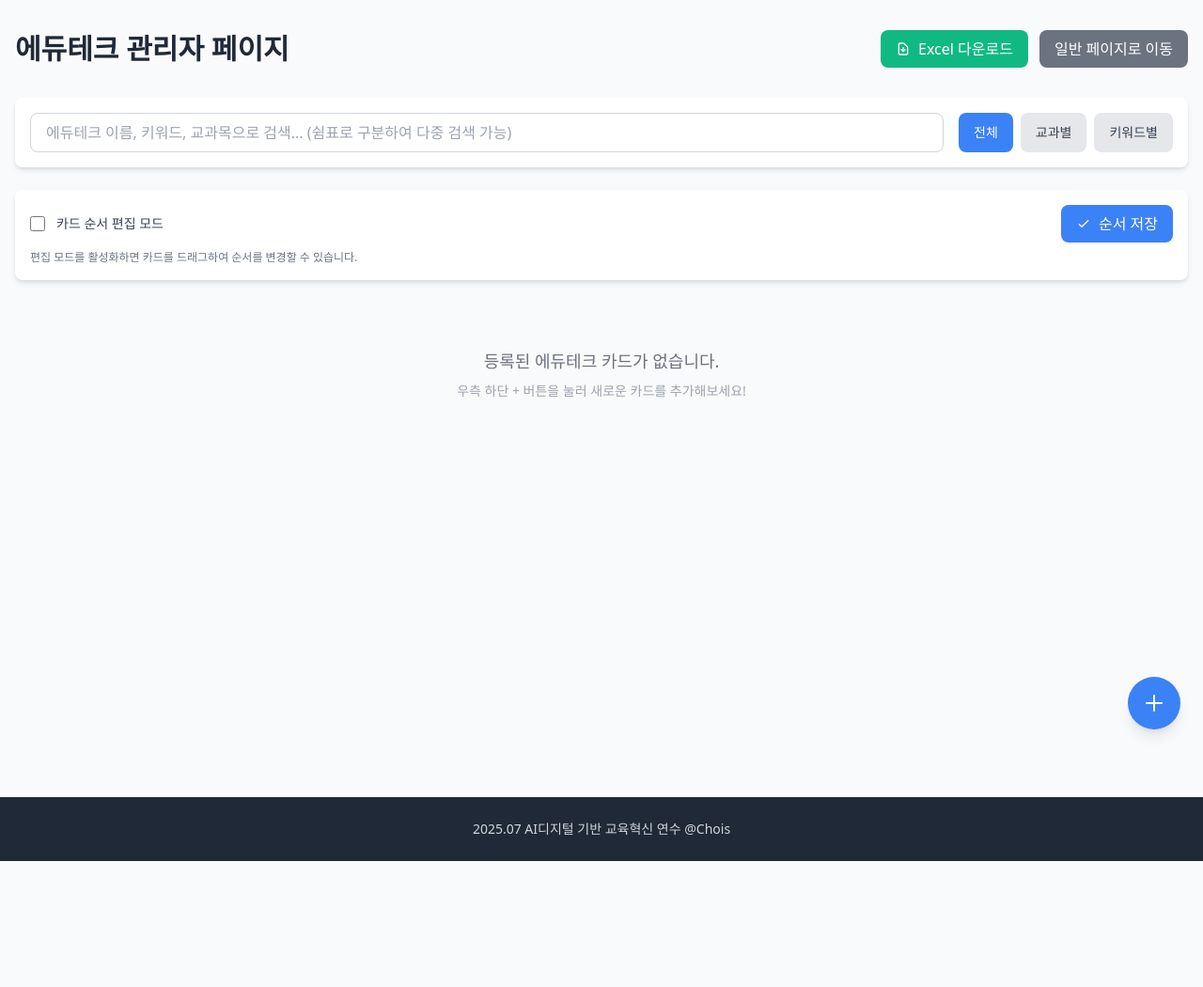
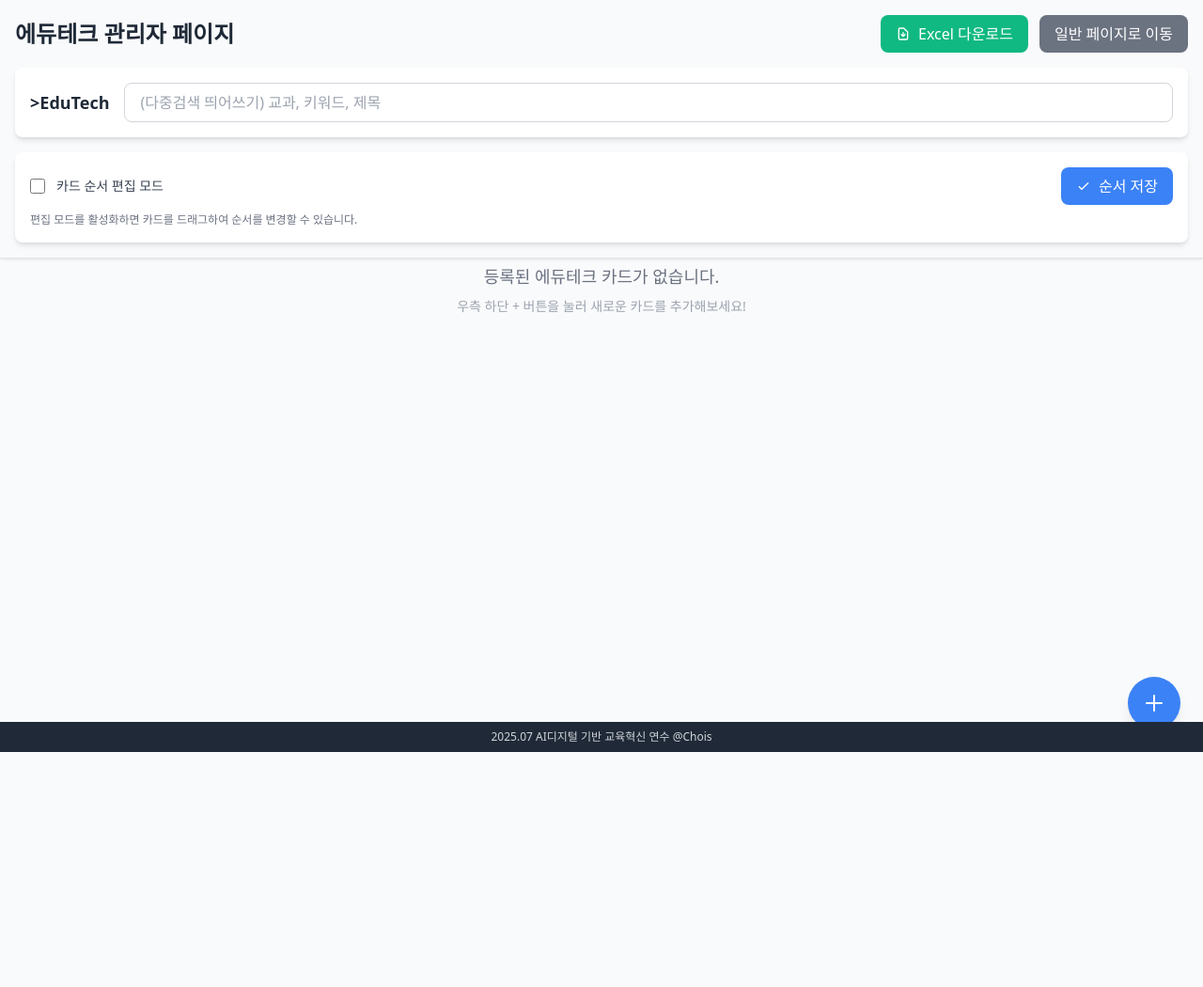
Before and after one commit to ChoisMath/edutech, a Flask app: page /admin in a window 1280 px wide. Shown: the whole page at 94% size. Before the commit the page ends 916 px from the top, so only its background shows below. Run offline with Flask 3, Linux system fonts and the light colour scheme; some libraries are stand-ins or nearby versions.

Commit message:
0722_8th

```diff
--- a/static/css/style.css
+++ b/static/css/style.css
@@ -108,3 +108,64 @@
         padding: 1rem;
     }
 }
+
+/* 고정 헤더 및 검색창 스타일 */
+.fixed-header {
+    position: fixed;
+    top: 0;
+    left: 0;
+    right: 0;
+    z-index: 1000;
+    background-color: #f9fafb;
+    border-bottom: 1px solid #e5e7eb;
+    box-shadow: 0 1px 3px 0 rgba(0, 0, 0, 0.1);
+}
+
+.fixed-search {
+    position: fixed;
+    top: 0;
+    left: 0;
+    right: 0;
+    z-index: 999;
+    background-color: #f9fafb;
+    border-bottom: 1px solid #e5e7eb;
+    box-shadow: 0 1px 3px 0 rgba(0, 0, 0, 0.1);
+}
+
+/* 콘텐츠 상단 여백 (고정 헤더/검색창 때문에) */
+.content-with-fixed-header {
+    margin-top: 200px; /* 헤더 + 검색창 높이만큼 여백 */
+}
+
+/* 고정 푸터 스타일 */
+.fixed-footer {
+    position: fixed;
+    bottom: 0;
+    left: 0;
+    right: 0;
+    z-index: 998;
+    background-color: #1f2937;
+    color: white;
+}
+
+/* 콘텐츠 하단 여백 (고정 푸터 때문에) */
+.content-with-fixed-footer {
+    margin-bottom: 50px; /* 푸터 높이만큼 여백 */
+}
+
+/* 검색바 한 줄 유지 스타일 */
+.search-container {
+    min-width: 0; /* flex-shrink 허용 */
+}
+
+.search-container .flex-shrink-0 {
+    white-space: nowrap; /* 텍스트 줄바꿈 방지 */
+}
+
+.search-container .flex-1 {
+    min-width: 0; /* input이 축소될 수 있도록 */
+}
+
+.search-container input {
+    min-width: 120px; /* 최소 너비 설정 */
+}
--- a/templates/admin.html
+++ b/templates/admin.html
@@ -1,10 +1,11 @@
 {% extends "base.html" %}
 
 {% block content %}
-<div class="min-h-screen bg-gray-50">
-    <div class="container mx-auto px-4 py-8">
-        <div class="flex justify-between items-center mb-8">
-            <h1 class="text-3xl font-bold text-gray-800">
+<!-- 고정 헤더 및 검색바 -->
+<div class="fixed-search py-4">
+    <div class="container mx-auto px-4">
+        <div class="flex justify-between items-center mb-4">
+            <h1 class="text-2xl font-bold text-gray-800">
                 에듀테크 관리자 페이지
             </h1>
             <div class="flex gap-3">
@@ -24,33 +25,24 @@
         </div>
 
         <!-- 검색바 -->
-        <div class="bg-white rounded-lg shadow-md p-4 mb-6">
-            <div class="flex flex-col md:flex-row gap-4">
+        <div class="bg-white rounded-lg shadow-md p-4 mb-4">
+            <div class="flex flex-row gap-4 items-center search-container">
+                <div class="flex-shrink-0">
+                    <span class="text-lg font-semibold text-gray-800">>EduTech</span>
+                </div>
                 <div class="flex-1">
                     <input
                         type="text"
                         id="searchInput"
-                        placeholder="에듀테크 이름, 키워드, 교과목으로 검색... (쉼표로 구분하여 다중 검색 가능)"
+                        placeholder="(다중검색 띄어쓰기) 교과, 키워드, 제목"
                         class="w-full px-4 py-2 border border-gray-300 rounded-lg focus:outline-none focus:ring-2 focus:ring-blue-500 focus:border-transparent"
                     />
-                </div>
-
-                <div class="flex gap-2">
-                    <button id="filterAll" class="px-4 py-2 rounded-lg text-sm font-medium transition-colors bg-blue-500 text-white">
-                        전체
-                    </button>
-                    <button id="filterSubject" class="px-4 py-2 rounded-lg text-sm font-medium transition-colors bg-gray-200 text-gray-700 hover:bg-gray-300">
-                        교과별
-                    </button>
-                    <button id="filterKeyword" class="px-4 py-2 rounded-lg text-sm font-medium transition-colors bg-gray-200 text-gray-700 hover:bg-gray-300">
-                        키워드별
-                    </button>
                 </div>
             </div>
         </div>
 
         <!-- 드래그 모드 컨트롤 -->
-        <div class="bg-white rounded-lg shadow-md p-4 mb-6">
+        <div class="bg-white rounded-lg shadow-md p-4">
             <div class="flex items-center justify-between">
                 <label class="flex items-center cursor-pointer">
                     <input type="checkbox" id="dragModeToggle" class="mr-3 w-4 h-4 text-blue-600 bg-gray-100 border-gray-300 rounded focus:ring-blue-500">
@@ -69,7 +61,12 @@
             </div>
             <p class="text-xs text-gray-500 mt-2">편집 모드를 활성화하면 카드를 드래그하여 순서를 변경할 수 있습니다.</p>
         </div>
+    </div>
+</div>
 
+<!-- 메인 콘텐츠 -->
+<div class="min-h-screen bg-gray-50 content-with-fixed-header content-with-fixed-footer">
+    <div class="container mx-auto px-4 py-8">
         <!-- 카드 그리드 -->
         <div id="cardsGrid" class="grid grid-cols-1 md:grid-cols-2 lg:grid-cols-3 xl:grid-cols-4 gap-6 mt-8">
             <!-- 카드들이 여기에 동적으로 추가됩니다 -->
--- a/templates/base.html
+++ b/templates/base.html
@@ -3,7 +3,7 @@
 <head>
     <meta charset="UTF-8">
     <meta name="viewport" content="width=device-width, initial-scale=1.0">
-    <title>{% block title %}에듀테크 공유 플랫폼{% endblock %}</title>
+    <title>{% block title %}Chois_EduCard{% endblock %}</title>
     <link href="https://cdn.jsdelivr.net/npm/tailwindcss@2.2.19/dist/tailwind.min.css" rel="stylesheet">
     <link rel="stylesheet" href="{{ url_for('static', filename='css/style.css') }}">
 </head>
@@ -11,9 +11,9 @@
     {% block content %}{% endblock %}
 
     <!-- Footer -->
-    <footer class="bg-gray-800 text-white py-6 mt-12">
+    <footer class="fixed-footer py-2">
         <div class="container mx-auto px-4 text-center">
-            <p class="text-sm text-gray-300">2025.07 AI디지털 기반 교육혁신 연수 @Chois</p>
+            <p class="text-xs text-gray-300">2025.07 AI디지털 기반 교육혁신 연수 @Chois</p>
         </div>
     </footer>
 
--- a/templates/index.html
+++ b/templates/index.html
@@ -4,7 +4,7 @@
 <div class="min-h-screen bg-gray-50">
     <div class="container mx-auto px-4 py-8">
         <h1 class="text-3xl font-bold text-center mb-8 text-gray-800">
-            에듀테크 공유 플랫폼
+            Chois_EduCard
         </h1>
 
         <!-- 검색바 -->
```
Also changed, not shown: static/js/admin.js (+10 -31 lines), static/js/view.js (+3 -25 lines), templates/view.html (+14 -23 lines).
